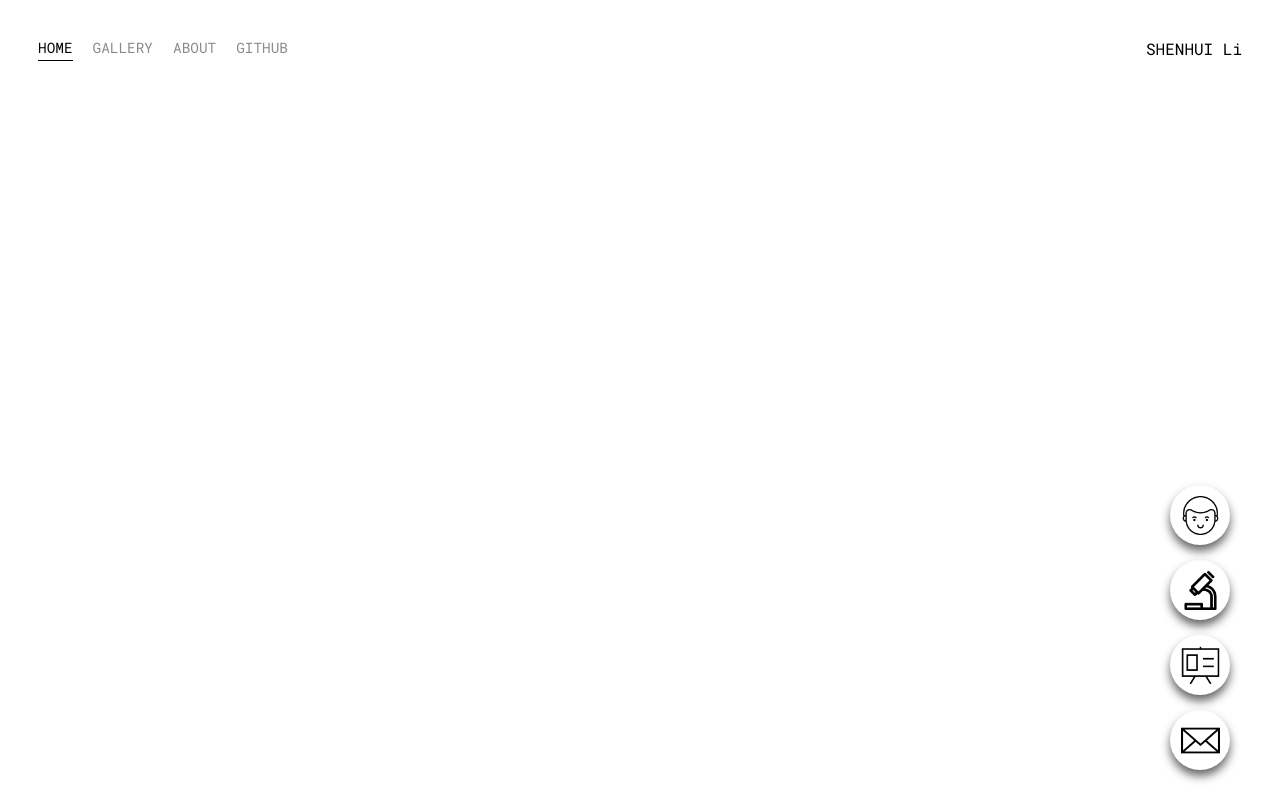
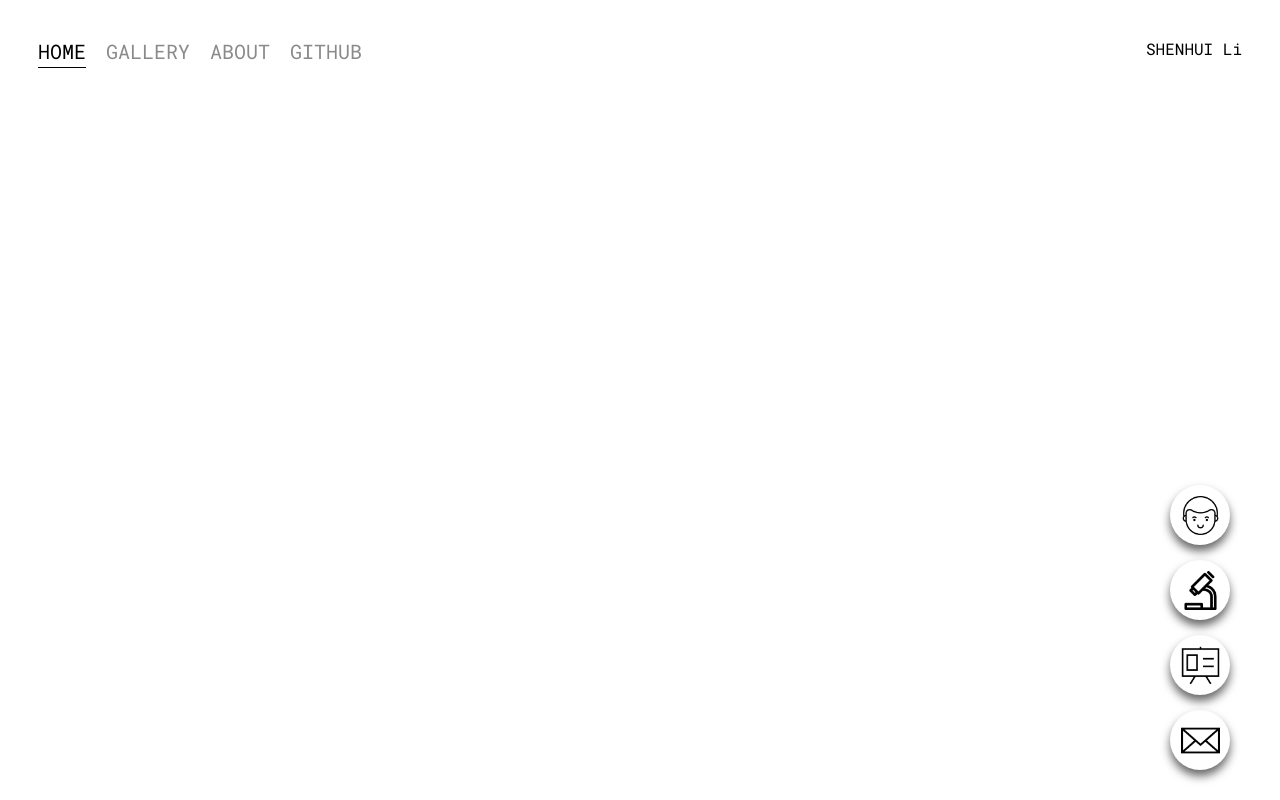
Before and after one commit to Nosilil/shenhui_li_portfolio, a plain HTML site: page index.html in a window 1280 px wide. Drawn offline with Linux system fonts and the light colour scheme.

Commit message:
kept the style coherent with the main page

```diff
--- a/styles.css
+++ b/styles.css
@@ -3,6 +3,31 @@ body {
     font-family: 'Roboto Mono', monospace;
     margin: 0px;
 
+}
+:root{
+    /* font choice */
+    --ff-primary: 'Roboto Mono', monospace;
+    --ff-secondary: 'Bebas Neue', cursive;
+
+    /* font weight */
+    --fw-reg: 300;
+    --fw-bold: 900;
+
+    /* colour */
+    --clr-light: #fff;
+    --clr-dark: #303030;
+    /* --clr-accent: #16e0bd; */
+    --clr-accent: #90CCF4;
+
+    /* font size */
+    --fs-h1: 3rem;
+    --fs-h2: 2.25rem;
+    --fs-h3:1.25rem;
+    --fs-body:1rem;
+
+    /* box shadow */
+    --bs: 0.25em 0.25em 0.75em rgba(0,0,0,0.25);
+          /* 0.125em 0.125em 0.25em rgba(0,0,0,0.15); */
 }
 
 .container { /*set the display of the container class to grid and each column of size 1fr (100%)*/
@@ -23,12 +48,12 @@ body {
 
 .nav-wrapper > .left-side > div { /*apply style to all the divs under left-side*/
     margin-right: 20px; /*putting a 20px horizontal margin to the sub divs*/
-    font-size: 0.9em;
+    font-size: var(--fs-h3);
     text-transform: uppercase;
 }
 
 .nav-link-wrapper {
-    height: 22px;
+    height: 29px;
     border-bottom: 1px solid transparent;
     transition: border-bottom 0.5s;
 }
@@ -55,7 +80,7 @@ body {
     /* overwrite the default behaviour using !important */
     color: black !important;
 }
-/*PORTFOLIO STYLES*/
+/*GALLERY STYLES*/
 
 /* responsiveness design */
 @media only screen and (min-width: 600px){
```
